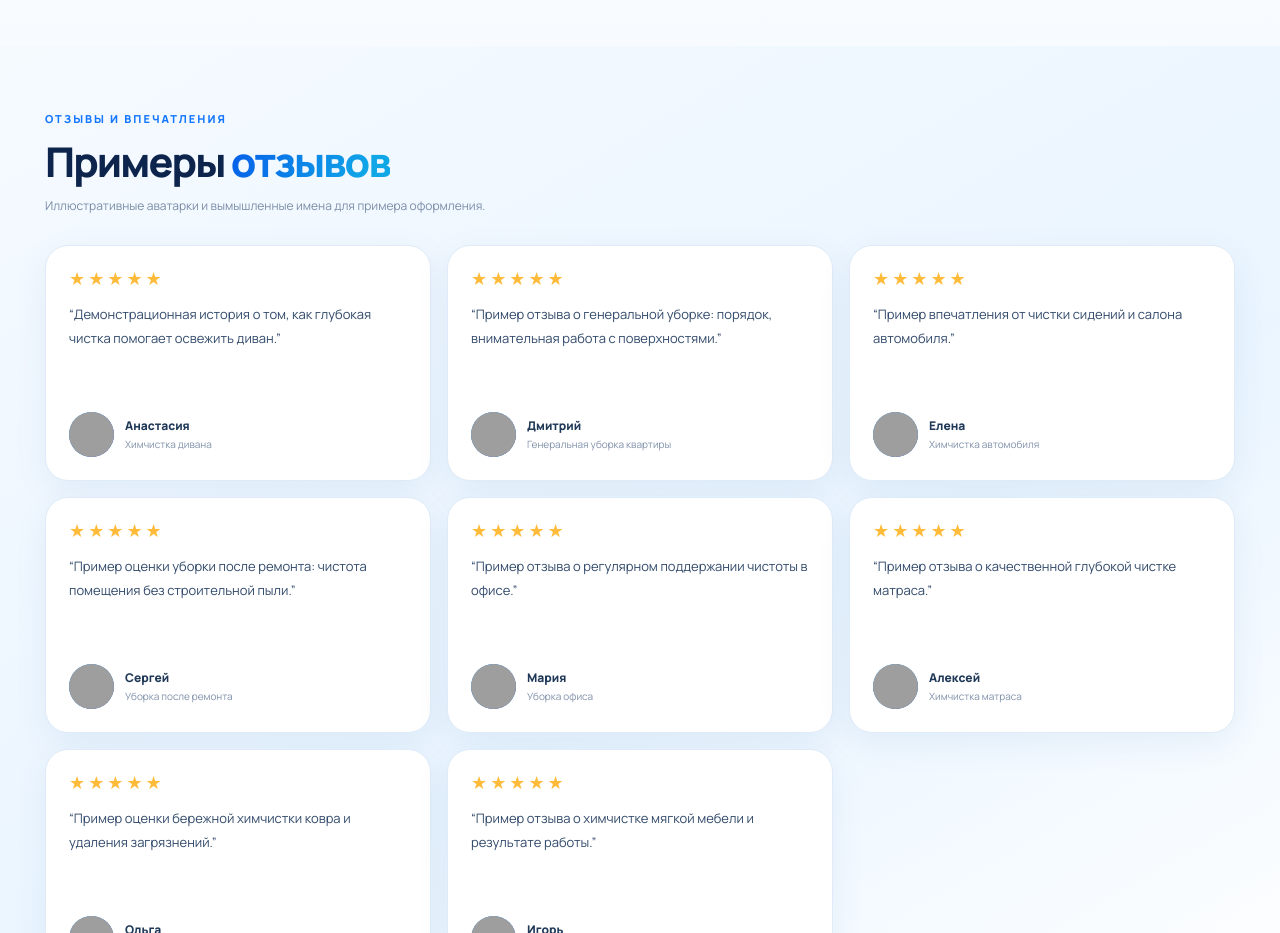
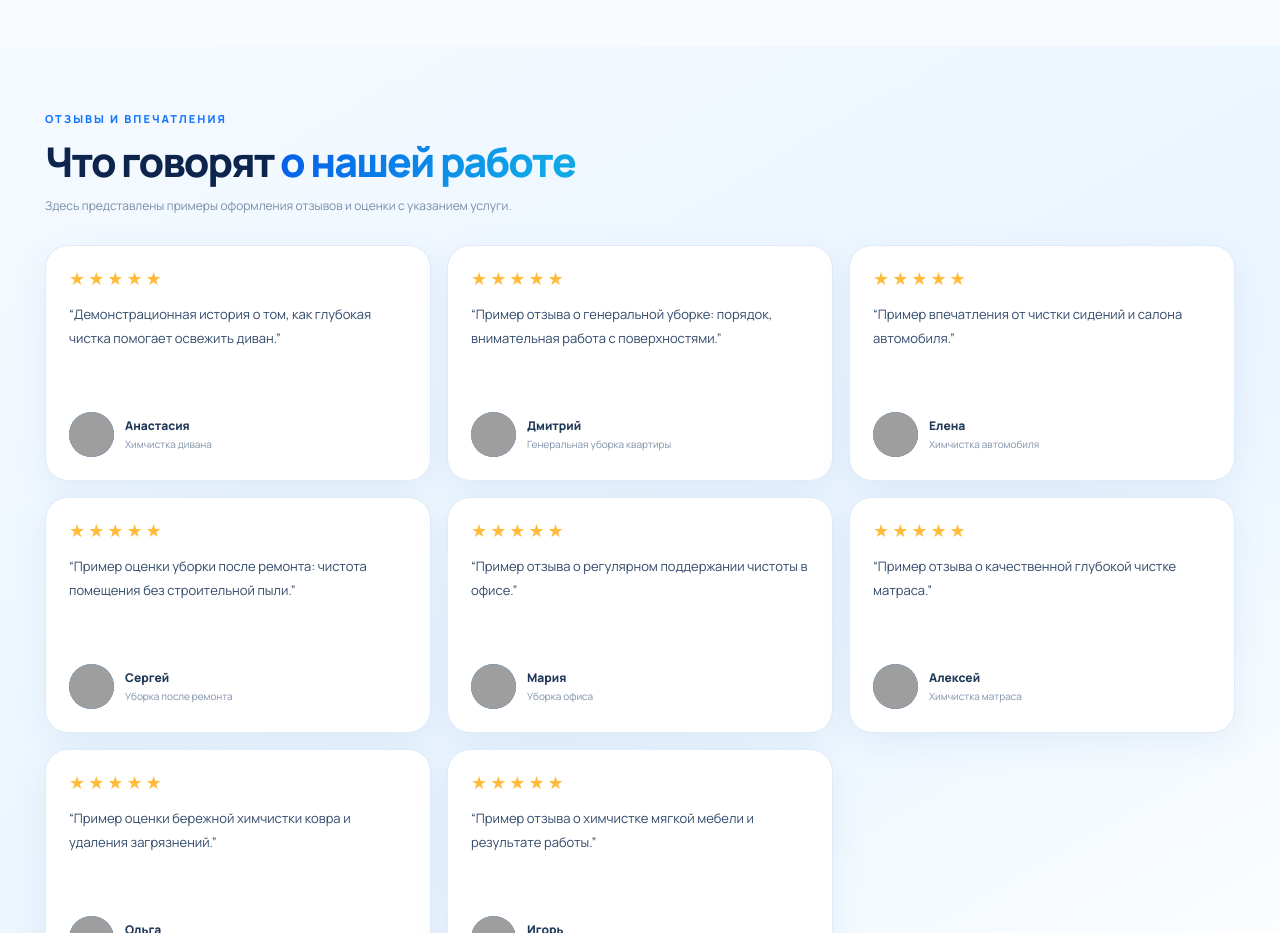
Before and after one commit to krygantt-dot/nashclining-, a website: page index.html in a window 1280 px wide. Shown: the part 3740-4673 px from the top of the page. Drawn offline with Linux system fonts and the light colour scheme; no server answers; grey boxes are pictures that could not be loaded.

Commit message:
Вернуть заголовок отзывов «Что говорят о нашей работе»

```diff
--- a/index.html
+++ b/index.html
@@ -427,7 +427,7 @@ html.order-scroll-locked{overflow:hidden!important;overscroll-behavior:none}
 <section class="gallery" id="gallery"><div class="container"><div class="section-head reveal"><div><div class="kicker">Наш подход</div><h2 class="section-title">В каждой детали — <span class="blue-text">ощущение свежести</span></h2><p class="section-description">Примеры направлений работы. Фотографии на сайте иллюстративные; наши реальные работы — в Instagram.</p></div><a class="btn btn-outline" href="https://www.instagram.com/nash_klining.by/" target="_blank" rel="noopener">Наш Instagram ↗</a></div><div class="gallery-grid"><a class="gallery-photo reveal" href="https://www.instagram.com/nash_klining.by/" target="_blank" rel="noopener"><img loading="lazy" src="https://images.unsplash.com/photo-1555041469-a586c61ea9bc?auto=format&fit=crop&w=800&q=80" alt="Уютная гостиная"><span>Мягкая мебель ↗</span></a><a class="gallery-photo reveal" href="https://www.instagram.com/nash_klining.by/" target="_blank" rel="noopener"><img loading="lazy" src="https://images.unsplash.com/photo-1493238792000-8113da705763?auto=format&fit=crop&w=650&q=80" alt="Автомобиль"><span>Автомобили ↗</span></a><a class="gallery-photo reveal" href="https://www.instagram.com/nash_klining.by/" target="_blank" rel="noopener"><img loading="lazy" src="https://images.unsplash.com/photo-1600607687920-4e2a09cf159d?auto=format&fit=crop&w=650&q=80" alt="Чистая квартира"><span>Квартиры и дома ↗</span></a></div></div></section>
 <section class="reviews" id="reviews"><div class="container">
   <div class="reviews-heading reveal"><div><div class="kicker">Отзывы и впечатления</div>
-    <h2 class="section-title" id="reviewSectionHeading">Примеры <span class="blue-text">отзывов</span></h2>
+    <h2 class="section-title" id="reviewSectionHeading">Что говорят <span class="blue-text">о нашей работе</span></h2>
     <p id="reviewSectionDescription">Примеры оформления с иллюстративными аватарками. Реальные отзывы появятся после публикации.</p></div></div>
   <div class="reviews-grid" id="customerReviews" aria-live="polite"></div>
   </div></section>
@@ -760,12 +760,11 @@ selectCoverageCity('Минск');
         img.replaceWith(fallbackAvatar);
       },{once:true});
     });
-    const allDemo=items.every(item=>item.is_demo);
-    const anyDemo=items.some(item=>item.is_demo);
-    heading.innerHTML=allDemo?'Примеры <span class="blue-text">отзывов</span>':
-      (anyDemo?'Отзывы <span class="blue-text">и примеры</span>':'Отзывы <span class="blue-text">наших клиентов</span>');
-    description.textContent=allDemo?'Иллюстративные аватарки и вымышленные имена для примера оформления.':
-      (anyDemo?'Часть карточек — примеры оформления; настоящие отзывы опубликованы отдельно.':'Реальные впечатления клиентов об оказанных услугах.');
+    // Keep the section heading stable regardless of the mix of review types.
+    heading.innerHTML='Что говорят <span class="blue-text">о нашей работе</span>';
+    const hasDemo=items.some(item=>item.is_demo);
+    description.textContent=hasDemo?'Здесь представлены примеры оформления отзывов и оценки с указанием услуги.':
+      'Впечатления клиентов с оценками и указанием услуги.';
   }
   fetch('/api/reviews',{cache:'no-store'}).then(async res=>{
     if(!res.ok)throw Error('Не удалось получить отзывы');
```
